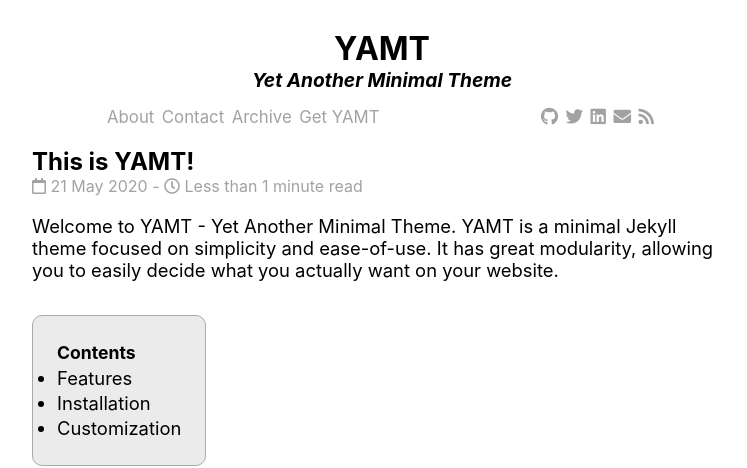
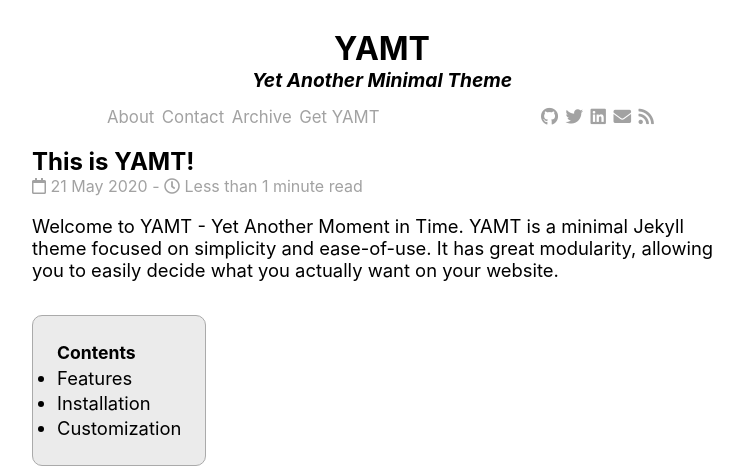
Before and after one commit to mzlll/mzlll.github.io, a Jekyll site: the page built from _posts/2020-05-21-this-is-yamt.md, in a window 1280 px wide. Shown: the top 468 px of the page, without its empty margins (258-1005 px from the left). Built offline with Jekyll 4.4.1, drawn with Linux system fonts in a browser that asks for light colours; nearby versions of some CDN libraries; comment, search, counter and statistics services are not loaded.

Commit message:
Update 2020-05-21-this-is-yamt.md

```diff
--- a/_posts/2020-05-21-this-is-yamt.md
+++ b/_posts/2020-05-21-this-is-yamt.md
@@ -3,10 +3,10 @@ title: This is YAMT!
 layout: post
 categories: [Typography, Markdown, Tips]
 image: /assets/img/logo.jpg
-description: "Welcome to YAMT - Yet Another Minimal Theme."
+description: "Welcome to YAMT - Yet Another Moment in Time."
 ---
 
-Welcome to YAMT - Yet Another Minimal Theme. YAMT is a minimal Jekyll theme focused on simplicity and ease-of-use. It has great modularity, allowing you to easily decide what you actually want on your website.
+Welcome to YAMT - Yet Another Moment in Time. YAMT is a minimal Jekyll theme focused on simplicity and ease-of-use. It has great modularity, allowing you to easily decide what you actually want on your website.
 
 * hello
 {:toc}
```
